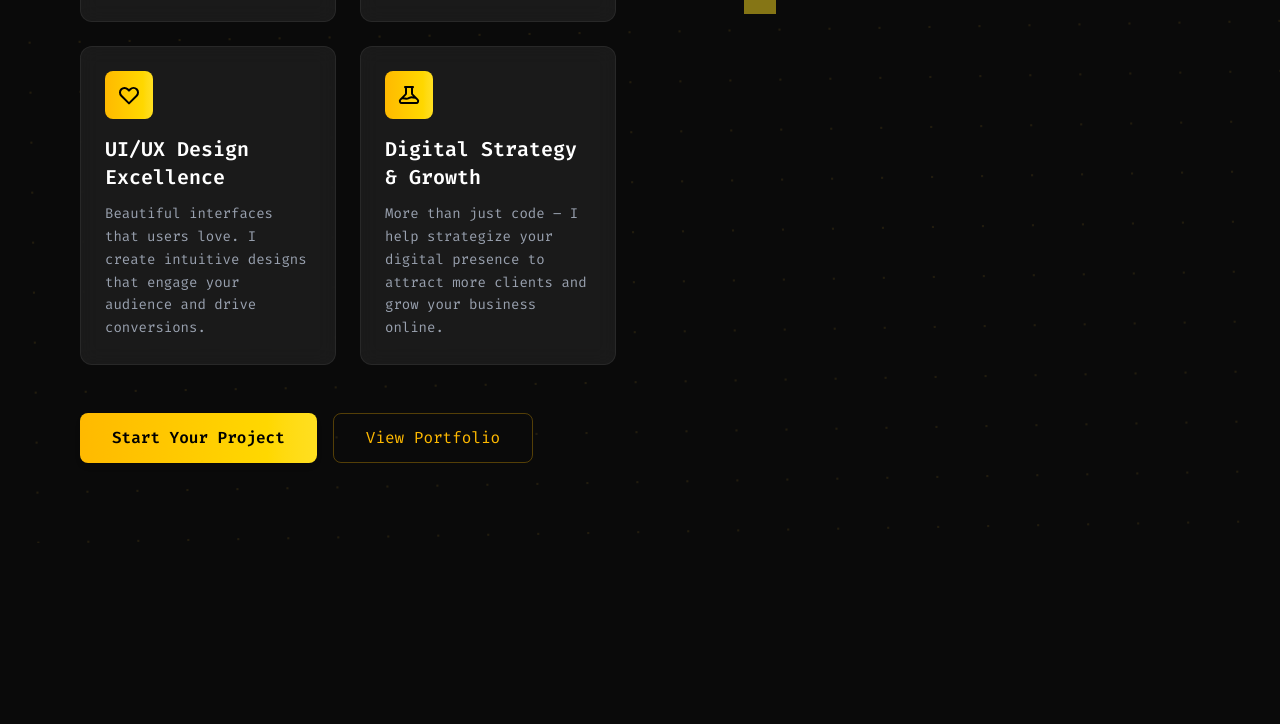
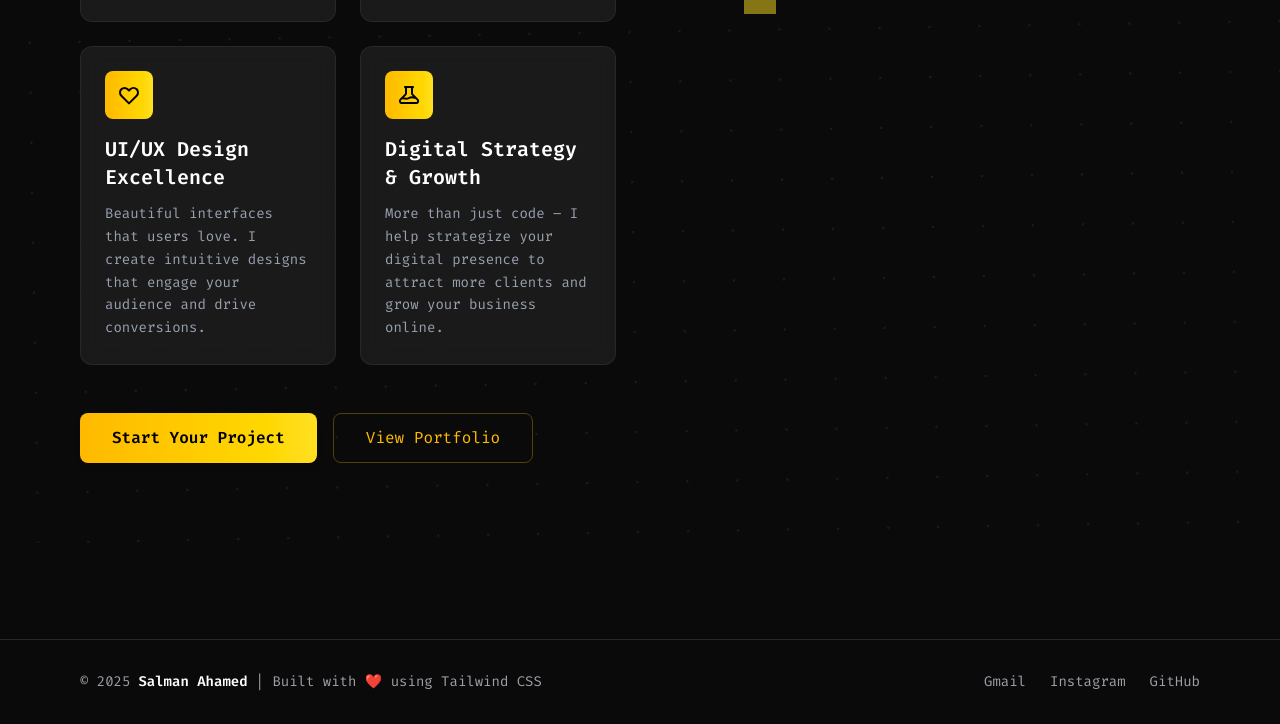
Before and after one commit to salman5900/Portfolio-Mark2, a website: page src/index.html in a window 1280 px wide. Shown: the part 4784-5508 px from the top of the page. Before the commit the page ends 5327 px from the top, so only its background shows below. Drawn offline with Linux system fonts and the light colour scheme.

Commit message:
85 percent website done

```diff
--- a/src/index.html
+++ b/src/index.html
@@ -1127,7 +1127,43 @@
         </div>
       </div>
     </section>
-    <footer></footer>
+    <footer
+      class="w-full mt-24 border-t border-zinc-800 bg-[#0a0a0a] py-8 text-zinc-400"
+    >
+      <div
+        class="max-w-6xl mx-auto px-4 flex flex-col md:flex-row justify-between items-center space-y-4 md:space-y-0 text-sm"
+      >
+        <div class="flex items-center space-x-2">
+          <span>&copy; 2025</span>
+          <span class="font-semibold text-white">Salman Ahamed</span>
+          <span class="hidden sm:inline"
+            >| Built with ❤️ using Tailwind CSS</span
+          >
+        </div>
+        <div class="flex space-x-6">
+          <a
+            href="https://mail.google.com/mail/?view=cm&fs=1&to=salmanahamed5900@gmail.com"
+            target="_blank"
+            class="hover:text-amber-400 hover:drop-shadow-[0_0_6px_#facc15] transition duration-200"
+          >
+            Gmail
+          </a>
+
+          <a
+            href="https://instagram.com/sallu_5900"
+            target="_blank"
+            class="hover:text-amber-400 hover:drop-shadow-[0_0_6px_#facc15] transition duration-200"
+            >Instagram</a
+          >
+          <a
+            href="https://github.com/salman5900"
+            target="_blank"
+            class="hover:text-amber-400 hover:drop-shadow-[0_0_6px_#facc15] transition duration-200"
+            >GitHub</a
+          >
+        </div>
+      </div>
+    </footer>
 
     <script src="./main.js"></script>
   </body>
```
Also changed, not shown: src/output.css.
